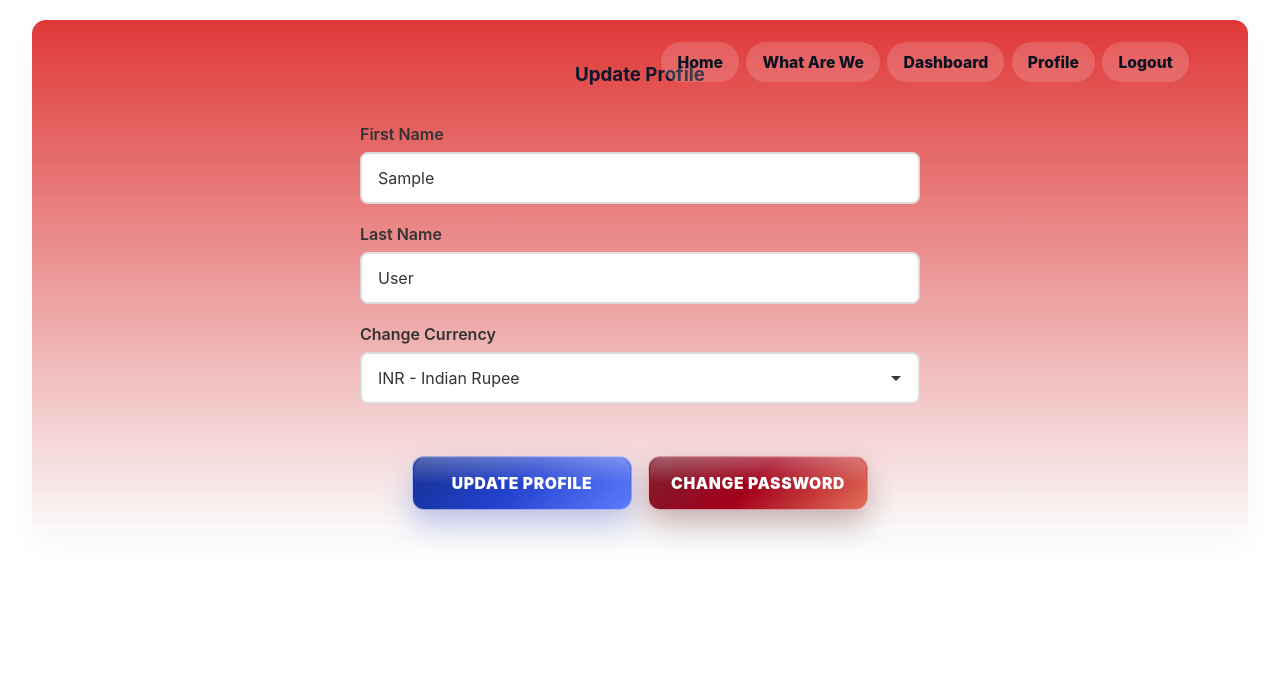
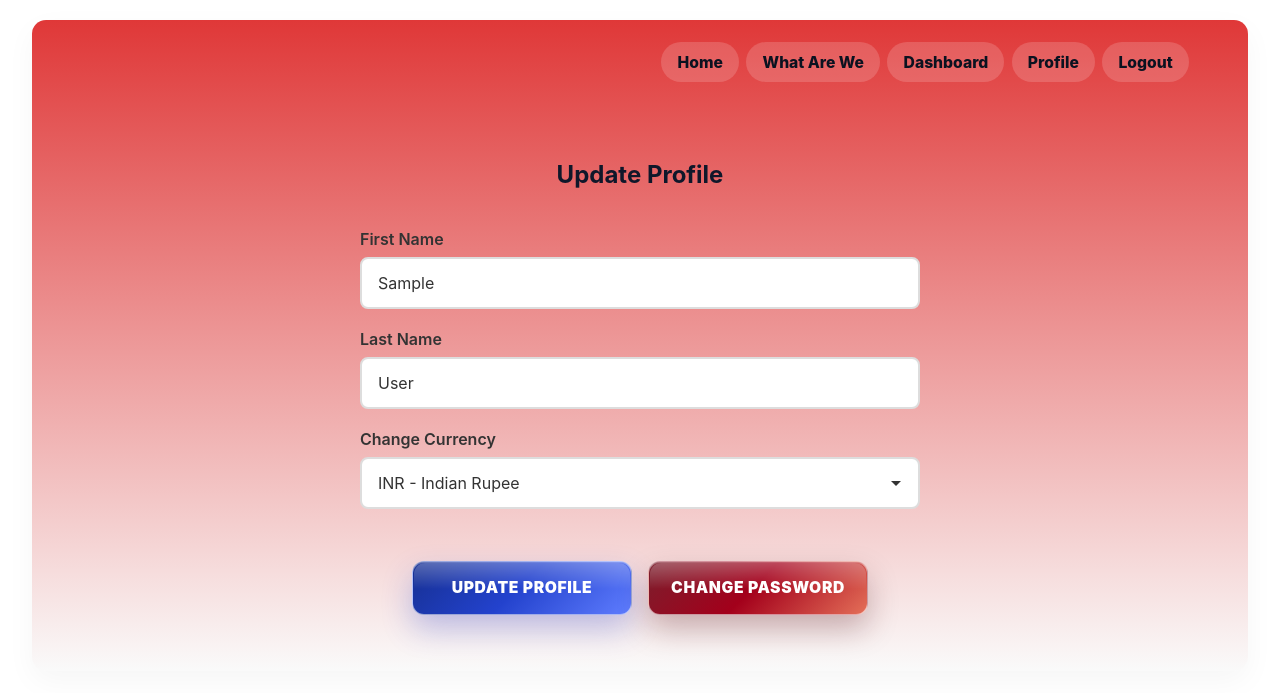
Before and after one commit to harishrajora/TripRep, a Django app: page /profile/ in a window 1280 px wide. Shown: the top 693 px of the page. Run offline with Django 4.2, Linux system fonts and the light colour scheme; the visitor is signed in with stand-in values (Sample User, id 1); data comes from the database, SQL or seed files in the repository.

```diff
--- a/core/templates/core/comingsoon.html
+++ b/core/templates/core/comingsoon.html
@@ -10,7 +10,6 @@
       {% else %}
         <a href="/signup/" class="btn-signup">SIGN UP</a>
       {% endif %}
-      <a href="{% url 'core:index' %}" class="btn-signup">Back to Home</a>
     </div>
   </section>
 {% endblock %}
--- a/core/templates/core/profile.html
+++ b/core/templates/core/profile.html
@@ -3,7 +3,8 @@
 {% block title %}<title>Profile</title>{% endblock %}
 
 {% block content %}
-<center><h3>{{ message }}</h3></center>
+<section class="add-ticket-section">
+<center><h1 class="add-ticket-title">{{ message }}</h1></center>
 <form method="post" action="{% url 'core:update_profile' %}" class="add-ticket-form">
     <div class="form-group" id = "ticket_upload_options" style="visibility: visible;">
     {% csrf_token %}
@@ -113,4 +114,5 @@
         <a href="{% url 'core:updatepassword' %}" class="btn-signup profile-action-button profile-password-button">Change Password</a>
     </div>
 </form>
+</section>
 {% endblock %}
```
